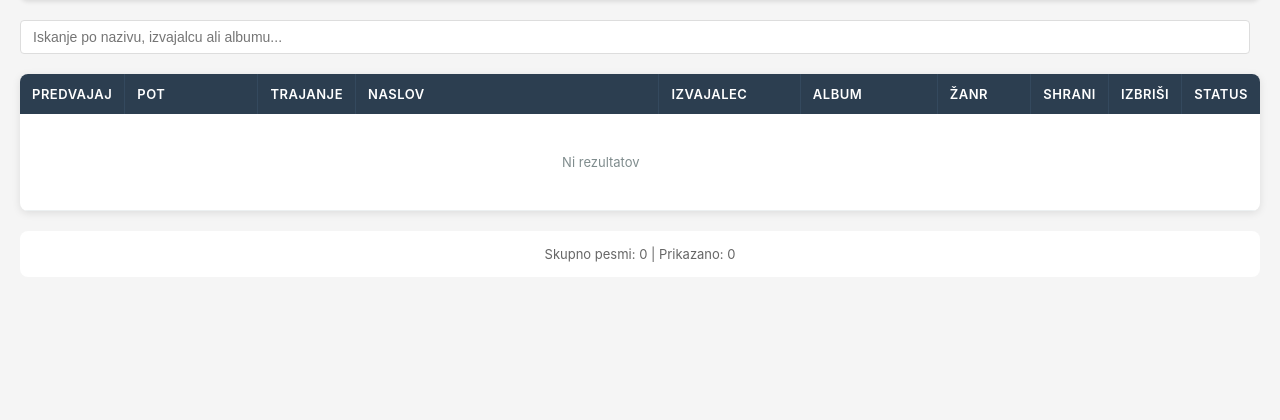
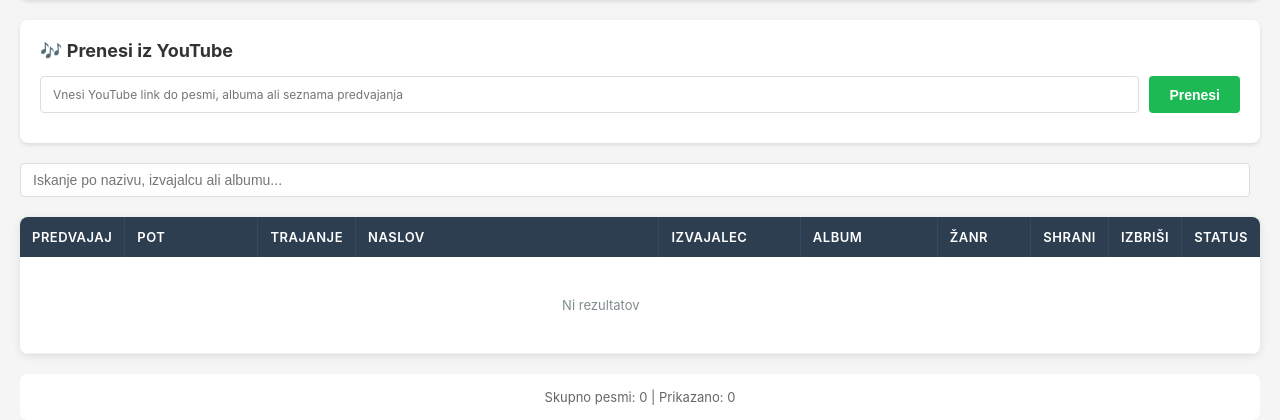
Before and after one commit to AnzeMarinko/MarinKino, a Flask app: template src/templates/music_editor.html in a window 1280 px wide. Shown: the part 121-541 px from the top of the page. Run offline with Flask 3, Linux system fonts and the light colour scheme; the template is opened without the code that fills it, so the values that code supplies are empty; parts of the project's set-up code (start-up, migrations or seed data) failed here and were passed over; some libraries are stand-ins or nearby versions.

Commit message:
add youtube downloader

```diff
--- a/pyproject.toml
+++ b/pyproject.toml
@@ -41,7 +41,8 @@ dependencies = [
   "Flask-Limiter",
   "opensubtitlescom",
   "mutagen",
-  "redis"
+  "redis",
+  "yt-dlp",
 ]
 
 [project.optional-dependencies]
--- a/src/templates/music_editor.html
+++ b/src/templates/music_editor.html
@@ -276,6 +276,95 @@
             color: #f39c12;
         }
 
+        .yt-section {
+            background: white;
+            padding: 20px;
+            border-radius: 8px;
+            margin-bottom: 20px;
+            box-shadow: 0 2px 4px rgba(0,0,0,0.1);
+        }
+
+        .yt-section h2 {
+            font-size: 18px;
+            margin-bottom: 15px;
+            color: #333;
+        }
+
+        .yt-input-group {
+            display: flex;
+            gap: 10px;
+            margin-bottom: 10px;
+        }
+
+        .yt-input-group input {
+            flex: 1;
+            padding: 10px 12px;
+            border: 1px solid #ddd;
+            border-radius: 4px;
+            font-size: 14px;
+        }
+
+        .yt-download-btn {
+            background: #1DB954;
+            color: white;
+            border: none;
+            padding: 10px 20px;
+            border-radius: 4px;
+            cursor: pointer;
+            font-size: 14px;
+            font-weight: 600;
+            transition: background 0.2s;
+            white-space: nowrap;
+        }
+
+        .yt-download-btn:hover {
+            background: #1ed760;
+        }
+
+        .yt-download-btn:disabled {
+            background: #95a5a6;
+            cursor: not-allowed;
+        }
+
+        .yt-download-btn.loading::after {
+            content: ' ⟳';
+            animation: spin 1s linear infinite;
+        }
+
+        @keyframes spin {
+            from { transform: rotate(0deg); }
+            to { transform: rotate(360deg); }
+        }
+
+        .download-status {
+            padding: 10px 12px;
+            border-radius: 4px;
+            font-size: 13px;
+            display: none;
+        }
+
+        .download-status.show {
+            display: block;
+        }
+
+        .download-status.success {
+            background: #d4edda;
+            color: #155724;
+            border: 1px solid #c3e6cb;
+        }
+
+        .download-status.error {
+            background: #f8d7da;
+            color: #721c24;
+            border: 1px solid #f5c6cb;
+        }
+
+        .download-status.loading {
+            background: #fff3cd;
+            color: #856404;
+            border: 1px solid #ffeaa7;
+        }
+
         @media (max-width: 1400px) {
             td {
                 max-width: 150px;
@@ -292,6 +381,15 @@
     <div class="header">
         <h1>🎵 Urejanje Metapodatkov Glasbe</h1>
         <p>Uredi podatke o glasbi, izberite žanr iz padajočega menija, in klikni Shrani za posodobitev</p>
+    </div>
+
+    <div class="yt-section">
+        <h2>🎶 Prenesi iz YouTube</h2>
+        <div class="yt-input-group">
+            <input type="text" id="ytUrl" placeholder="Vnesi YouTube link do pesmi, albuma ali seznama predvajanja">
+            <button class="yt-download-btn" id="downloadBtn">Prenesi</button>
+        </div>
+        <div class="download-status" id="downloadStatus"></div>
     </div>
 
     <div class="controls">
@@ -342,6 +440,14 @@
 
             // Iskanje
             document.getElementById('searchInput').addEventListener('keyup', handleSearch);
+
+            // YouTube preuzimanje
+            document.getElementById('downloadBtn').addEventListener('click', downloadFromYouTube);
+            document.getElementById('ytUrl').addEventListener('keypress', function(e) {
+                if (e.key === 'Enter') {
+                    downloadFromYouTube();
+                }
+            });
         });
 
         function renderTable(musicData) {
@@ -647,6 +753,63 @@
 
             renderTable(filtered);
         }
+
+        function downloadFromYouTube() {
+            const ytUrl = document.getElementById('ytUrl').value.trim();
+            const downloadBtn = document.getElementById('downloadBtn');
+            const statusDiv = document.getElementById('downloadStatus');
+
+            // Validacija URL-a
+            if (!ytUrl) {
+                showStatus('Prosim, vnesi link', 'error', statusDiv);
+                return;
+            }
+
+            // Prikaži, da se preuzemamo
+            downloadBtn.disabled = true;
+            downloadBtn.classList.add('loading');
+            showStatus('Prenašam pesmi... To lahko traja nekaj minut', 'loading', statusDiv);
+
+            // Pošlji zahtevek na backend
+            fetch('/api/music/download-yt', {
+                method: 'POST',
+                headers: {
+                    'Content-Type': 'application/json'
+                },
+                body: JSON.stringify({ url: ytUrl })
+            })
+            .then(response => response.json())
+            .then(result => {
+                if (result.status === 'ok') {
+                    showStatus(`✓ Uspešno prenešeno! Dodane pesmi. Osveži stran da vidiš nove pesmi.`, 'success', statusDiv);
+                    document.getElementById('ytUrl').value = '';
+
+                    // Osveži tabelo čez par sekund
+                    setTimeout(() => {
+                        location.reload();
+                    }, 2000);
+                } else {
+                    throw new Error(result.message || 'Neznana napaka');
+                }
+            })
+            .catch(error => {
+                console.error('Napaka pri prenašanju:', error);
+                showStatus(`✗ Napaka: ${error.message}`, 'error', statusDiv);
+                downloadBtn.disabled = false;
+                downloadBtn.classList.remove('loading');
+            });
+        }
+
+        function showStatus(message, type, element) {
+            element.textContent = message;
+            element.className = `download-status show ${type}`;
+
+            if (type !== 'loading') {
+                setTimeout(() => {
+                    element.classList.remove('show');
+                }, 5000);
+            }
+        }
     </script>
 </body>
 </html>
```
Also changed, not shown: docs/TODO.md (+10 -13 lines), src/manual_editor.py (+99 -13 lines).
